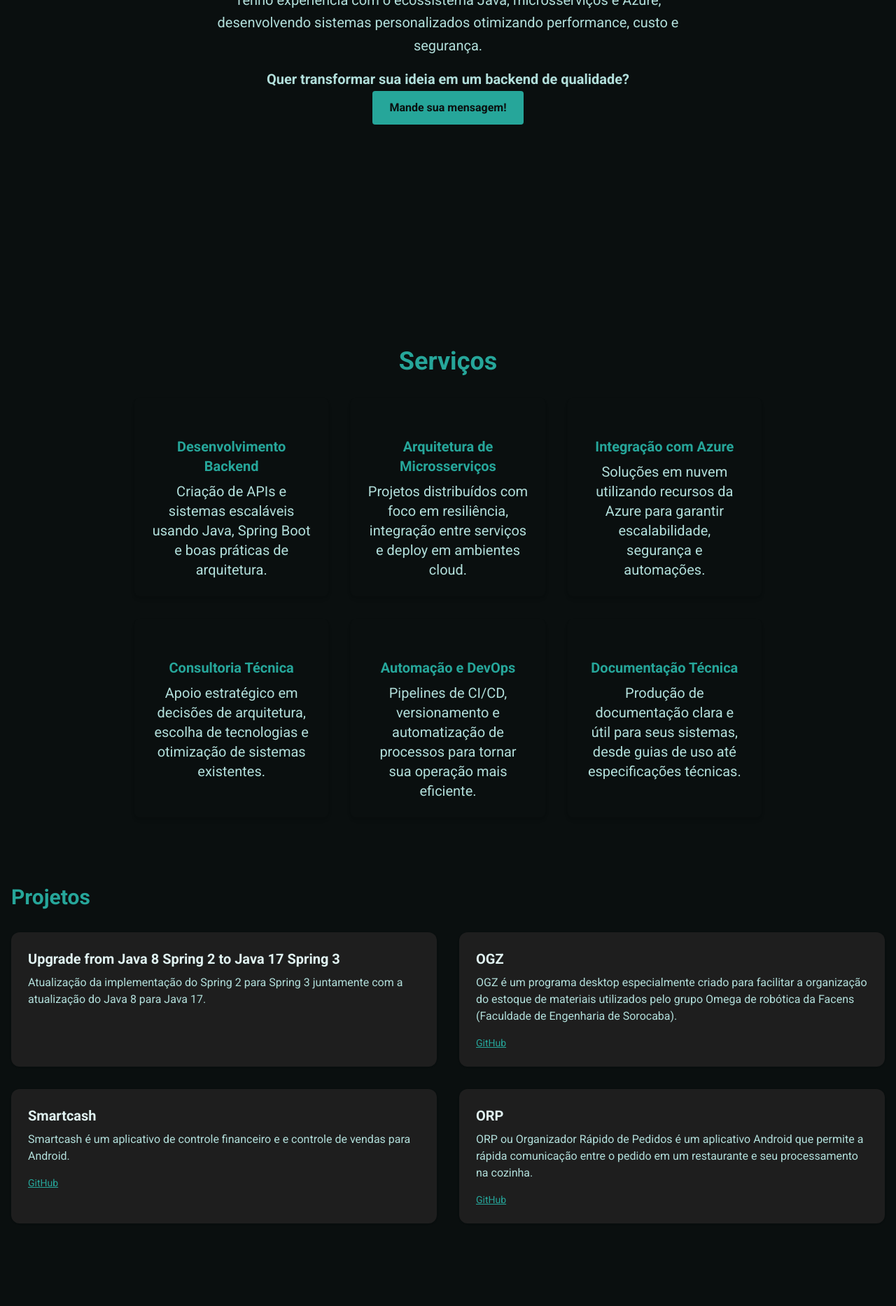
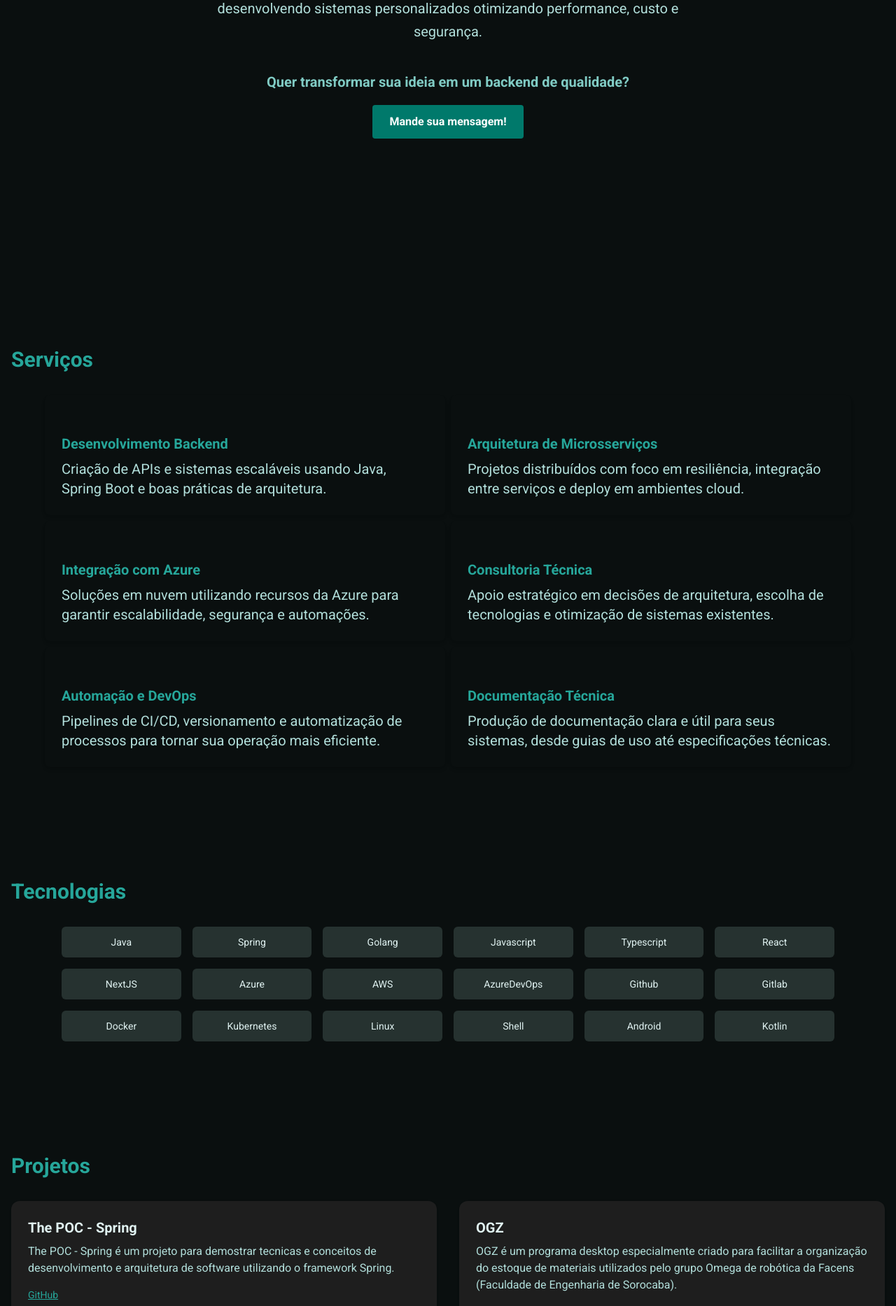
Before and after one commit to ekonuma/portfolio, a Next.js app: page / in a window 1280 px wide. Shown: the part 400-2266 px from the top of the page at 70% size. Built offline with nearby package versions, Linux system fonts and the light colour scheme.

Commit message:
fix: ajustes em botoes

```diff
--- a/src/app/page.tsx
+++ b/src/app/page.tsx
@@ -31,9 +31,8 @@ export default function Home() {
           <p className="text-base sm:text-lg lg:text-xl max-w-3xl mx-auto px-4 text-[#B2DFDB] text-center leading-relaxed">
             Tenho experiência com o ecossistema Java, microsserviços e Azure, desenvolvendo sistemas personalizados otimizando performance, custo e segurança.
           </p>
-          <div className="mt-4">
-
-            <p className="text-base sm:text-lg lg:text-xl max-w-3xl mx-auto px-4 text-[#B2DFDB] text-center leading-relaxed font-semibold">
+          <div className="mt-10">
+            <p className="text-base sm:text-lg lg:text-xl max-w-3xl mx-auto px-4 text-[#80CBC4] text-center leading-relaxed font-semibold">
               Quer transformar sua ideia em um backend de qualidade?
             </p>
 
@@ -42,18 +41,17 @@ export default function Home() {
                 const section = document.querySelector('#contato');
                 section?.scrollIntoView({ behavior: 'smooth' });
               }}
-
-              className="bg-[#26A69A] text-[#0A0F0F] font-semibold px-6 py-3 rounded hover:bg-[#1DE9B6] transition"
+              className="mt-4 bg-[#00796B] text-white font-semibold px-6 py-3 rounded hover:bg-[#009688] transition"
             >
               Mande sua mensagem!
             </button>
           </div>
         </section>
 
-        <section id="servicos" className="mt-24 px-4 text-center">
-          <h2 className="text-4xl font-bold mb-8 text-[#26A69A]">Serviços</h2>
+        <section className="container mx-auto py-16 px-4" id="servicos">
+          <h3 className="text-3xl font-bold mb-8 text-[#26A69A]">Serviços</h3>
 
-          <div className="max-w-4xl mx-auto grid grid-cols-1 sm:grid-cols-2 lg:grid-cols-3 gap-8 text-[#B2DFDB] text-base sm:text-lg lg:text-xl">
+          <div className="max-w-6xl mx-auto grid grid-cols-1 sm:grid-cols-2 lg:grid-cols-2 gap-2 text-[#B2DFDB] text-base sm:text-lg lg:text-xl">
             <div className="bg-[#0A0F0F] p-6 rounded-lg shadow-md hover:shadow-lg transition">
               <h3 className="text-[#26A69A] font-semibold text-xl mb-2">Desenvolvimento Backend</h3>
               <p>
@@ -98,14 +96,37 @@ export default function Home() {
           </div>
         </section>
 
+        <section className="container mx-auto py-16 px-4" id="tecnologias">
+          <h3 className="text-3xl font-bold mb-8 text-[#26A69A]">Tecnologias</h3>
+          <div className="grid grid-cols-2 sm:grid-cols-3 md:grid-cols-4 lg:grid-cols-5 xl:grid-cols-6 gap-4 px-18">
+            {[
+              'Java', 'Spring', 'Golang', 'Javascript', 'Typescript', 'React', 'NextJS',
+              'Azure', 'AWS', 'AzureDevOps', 'Github', 'Gitlab', 'Docker', 'Kubernetes',
+              'Linux', 'Shell', 'Android', 'Kotlin',
+            ].map((skill) => (
+              <span
+                key={skill}
+                className="bg-[#263230] text-[#E0F2F1] px-6 py-2 rounded-md text-sm font-medium w-full text-center whitespace-nowrap flex items-center justify-center min-h-[44px]"
+              >
+                {skill}
+              </span>
+            ))}
+          </div>
+        </section>
+
         <section className="container mx-auto py-16 px-4" id="projetos">
           <h3 className="text-3xl font-bold mb-8 text-[#26A69A]">Projetos</h3>
           <div className="grid grid-cols-1 md:grid-cols-2 gap-8">
             <div className="bg-[#1E1E1E] p-6 rounded-xl shadow hover:scale-105 transition">
-              <h4 className="text-xl font-semibold mb-2">Upgrade from Java 8 Spring 2 to Java 17 Spring 3</h4>
+              <h4 className="text-xl font-semibold mb-2">The POC - Spring</h4>
               <p className="text-[#B2DFDB] mb-4">
-                Atualização da implementação do Spring 2 para Spring 3 juntamente com a atualização do Java 8 para Java 17.
+                The POC - Spring é um projeto para demostrar tecnicas e conceitos de desenvolvimento e arquitetura de software utilizando o framework Spring.
               </p>
+              <div className="flex gap-4 text-sm">
+                <Link href="https://github.com/ekonuma/thepoc-spring" className="text-[#26A69A] underline">
+                  GitHub
+                </Link>
+              </div>
             </div>
             <div className="bg-[#1E1E1E] p-6 rounded-xl shadow hover:scale-105 transition">
               <h4 className="text-xl font-semibold mb-2">OGZ</h4>
@@ -140,23 +161,6 @@ export default function Home() {
                 </Link>
               </div>
             </div>
-          </div>
-        </section>
-
-        <section className="container mx-auto py-16 px-4" id="skills">
-          <div className="grid grid-cols-2 sm:grid-cols-3 md:grid-cols-4 lg:grid-cols-5 xl:grid-cols-6 gap-4 px-18">
-            {[
-              'Java', 'Spring', 'Golang', 'Javascript', 'Typescript', 'React', 'NextJS',
-              'Azure', 'AWS', 'AzureDevOps', 'Github', 'Gitlab', 'Docker', 'Kubernetes',
-              'Linux', 'Shell', 'Android', 'Kotlin',
-            ].map((skill) => (
-              <span
-                key={skill}
-                className="bg-[#263230] text-[#E0F2F1] px-6 py-2 rounded-md text-sm font-medium w-full text-center whitespace-nowrap flex items-center justify-center min-h-[44px]"
-              >
-                {skill}
-              </span>
-            ))}
           </div>
         </section>
         <section className="container mx-auto py-20 px-4" id="contato">
--- a/src/components/ContactForm.tsx
+++ b/src/components/ContactForm.tsx
@@ -115,7 +115,7 @@ export default function ContatoForm() {
         {loading ? <LoadingSpinner /> :
           <button
             type="submit"
-            className="bg-[#26A69A] text-[#0A0F0F] font-semibold px-6 py-3 rounded hover:bg-[#1DE9B6] transition"
+            className="mt-4 bg-[#00796B] text-white font-semibold px-6 py-3 rounded hover:bg-[#009688] transition"
           >
             Enviar Mensagem
           </button>}
@@ -123,7 +123,7 @@ export default function ContatoForm() {
           href="https://wa.me/5515997929891?text=Olá%20Eike,%20quero%20transformar%20a%20minha%20ideia%20em%20um%20projeto%20incrível!"
           target="_blank"
           rel="noopener noreferrer"
-          className="inline-flex items-center justify-center gap-2 px-6 py-3 bg-[#25D366] text-[#0A0F0F] font-semibold rounded hover:bg-[#4FE68C] transition"
+          className="inline-flex items-center justify-center gap-2 mt-4 px-6 py-3 bg-[#25D366] text-[#0A0F0F] font-semibold rounded hover:bg-[#4FE68C] transition"
         >
           <svg
             xmlns="http://www.w3.org/2000/svg"
--- a/src/components/Navbar.tsx
+++ b/src/components/Navbar.tsx
@@ -36,10 +36,10 @@ export default function Navbar() {
             <Link href="/#servicos" className="hover:text-[#1DE9B6]">Serviços</Link>
           </li>
           <li>
-            <Link href="/#projetos" className="hover:text-[#1DE9B6]">Projetos</Link>
+            <Link href="/#skills" className="hover:text-[#1DE9B6]">Tecnologias</Link>
           </li>
           <li>
-            <Link href="/#skills" className="hover:text-[#1DE9B6]">Skills</Link>
+            <Link href="/#projetos" className="hover:text-[#1DE9B6]">Projetos</Link>
           </li>
           <li>
             <Link href="/#contato" className="hover:text-[#1DE9B6]">Contato</Link>
```
